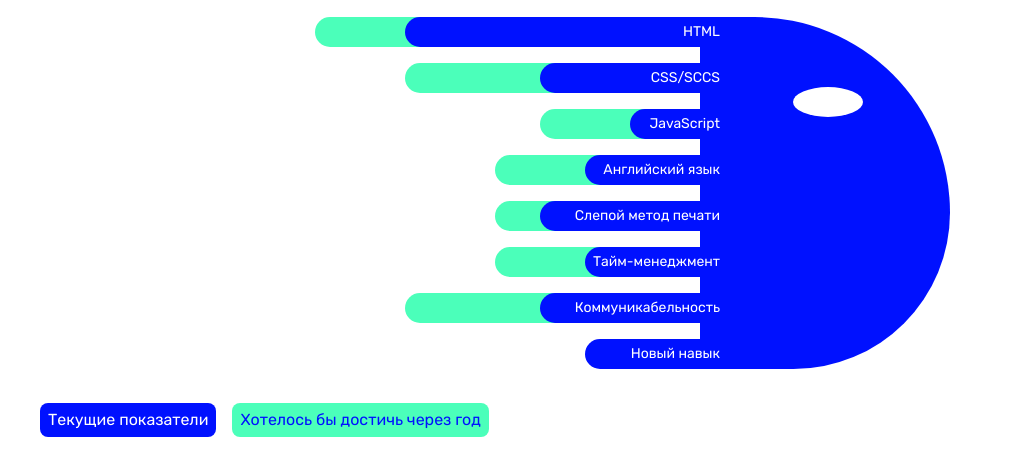
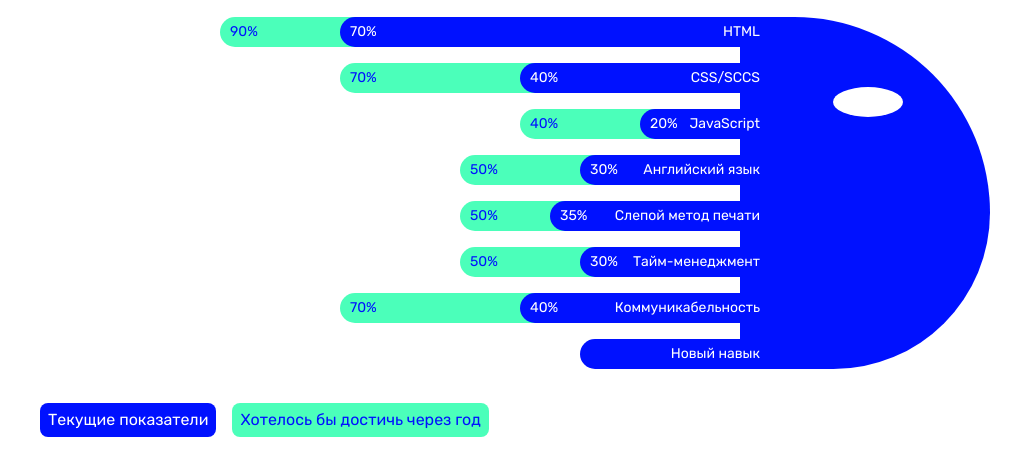
Before and after one commit to imerofeev/octopus, a plain HTML site: page index.html in a window 1280 px wide. Shown: the part 58-534 px from the top of the page, without its empty margins (0-1032 px from the left). Drawn offline with Linux system fonts and the light colour scheme.

Commit message:
fix errors

```diff
--- a/css/style.css
+++ b/css/style.css
@@ -27,7 +27,7 @@ header span {
 }
 
 .octopus {
-  width: 720px;
+  width: 1000px;
   height: 370px;
   position: relative;
   margin: 0 auto;
@@ -39,7 +39,7 @@ header span {
   background: rgb(0, 17, 255);
   border-radius: 0 250px 200px 0;
   position: absolute;
-  right: 50px;
+  right: 150px;
 }
 
 .octopus-head::after {
@@ -56,13 +56,14 @@ header span {
 
 .skills {
   position: absolute;
-  right: 280px;
-  width: 450px;
+  right: 380px;
+  width: 600px;
 }
 
 .skill {
   font-size: 14px;
   color: #ffffff;
+  -webkit-box-sizing: border-box;
   box-sizing: border-box;
   height: 30px;
   line-height: 30px;
@@ -77,6 +78,7 @@ header span {
   display: block;
   height: 30px;
   background-color: rgb(0, 17, 255);
+  -webkit-box-sizing: border-box;
   box-sizing: border-box;
   border-radius: 15px 0 0 15px;
   position: absolute;
@@ -90,6 +92,7 @@ header span {
   display: block;
   height: 30px;
   background-color: rgb(75, 255, 186);
+  -webkit-box-sizing: border-box;
   box-sizing: border-box;
   border-radius: 15px 0 0 15px;
   position: absolute;
@@ -100,58 +103,184 @@ header span {
 
 .skill-html::before {
   width: 70%;
+  content: "70%";
+  font-size: 14px;
+  color: #ffffff;
+  -webkit-box-sizing: border-box;
+  box-sizing: border-box;
+  height: 30px;
+  line-height: 30px;
+  text-align: left;
+  padding-left: 10px;
 }
 
 .skill-html::after {
   width: 90%;
+  content: "90%";
+  font-size: 14px;
+  color: rgb(0, 17, 255);
+  -webkit-box-sizing: border-box;
+  box-sizing: border-box;
+  height: 30px;
+  line-height: 30px;
+  text-align: left;
+  padding-left: 10px;
 }
 
 .skill-css::before {
   width: 40%;
+  content: "40%";
+  font-size: 14px;
+  color: #ffffff;
+  -webkit-box-sizing: border-box;
+  box-sizing: border-box;
+  height: 30px;
+  line-height: 30px;
+  text-align: left;
+  padding-left: 10px;
 }
 
 .skill-css::after {
   width: 70%;
+  content: "70%";
+  font-size: 14px;
+  color: rgb(0, 17, 255);
+  -webkit-box-sizing: border-box;
+  box-sizing: border-box;
+  height: 30px;
+  line-height: 30px;
+  text-align: left;
+  padding-left: 10px;
 }
 
 .skill-js::before {
   width: 20%;
+  content: "20%";
+  font-size: 14px;
+  color: #ffffff;
+  -webkit-box-sizing: border-box;
+  box-sizing: border-box;
+  height: 30px;
+  line-height: 30px;
+  text-align: left;
+  padding-left: 10px;
 }
 
 .skill-js::after {
   width: 40%;
+  content: "40%";
+  font-size: 14px;
+  color: rgb(0, 17, 255);
+  -webkit-box-sizing: border-box;
+  box-sizing: border-box;
+  height: 30px;
+  line-height: 30px;
+  text-align: left;
+  padding-left: 10px;
 }
 
 .skill-eng::before {
   width: 30%;
+  content: "30%";
+  font-size: 14px;
+  color: #ffffff;
+  -webkit-box-sizing: border-box;
+  box-sizing: border-box;
+  height: 30px;
+  line-height: 30px;
+  text-align: left;
+  padding-left: 10px;
 }
 
 .skill-eng::after {
   width: 50%;
+  content: "50%";
+  font-size: 14px;
+  color: rgb(0, 17, 255);
+  -webkit-box-sizing: border-box;
+  box-sizing: border-box;
+  height: 30px;
+  line-height: 30px;
+  text-align: left;
+  padding-left: 10px;
 }
 
 .skill-blind::before {
-  width: 40%;
+  width: 35%;
+  content: "35%";
+  font-size: 14px;
+  color: #ffffff;
+  -webkit-box-sizing: border-box;
+  box-sizing: border-box;
+  height: 30px;
+  line-height: 30px;
+  text-align: left;
+  padding-left: 10px;
 }
 
 .skill-blind::after {
   width: 50%;
+  content: "50%";
+  font-size: 14px;
+  color: rgb(0, 17, 255);
+  -webkit-box-sizing: border-box;
+  box-sizing: border-box;
+  height: 30px;
+  line-height: 30px;
+  text-align: left;
+  padding-left: 10px;
 }
 
 .skill-tm::before {
   width: 30%;
+  content: "30%";
+  font-size: 14px;
+  color: #ffffff;
+  -webkit-box-sizing: border-box;
+  box-sizing: border-box;
+  height: 30px;
+  line-height: 30px;
+  text-align: left;
+  padding-left: 10px;
 }
 
 .skill-tm::after {
   width: 50%;
+  content: "50%";
+  font-size: 14px;
+  color: rgb(0, 17, 255);
+  -webkit-box-sizing: border-box;
+  box-sizing: border-box;
+  height: 30px;
+  line-height: 30px;
+  text-align: left;
+  padding-left: 10px;
 }
 
 .skill-softskill::before {
   width: 40%;
+  content: "40%";
+  font-size: 14px;
+  color: #ffffff;
+  -webkit-box-sizing: border-box;
+  box-sizing: border-box;
+  height: 30px;
+  line-height: 30px;
+  text-align: left;
+  padding-left: 10px;
 }
 
 .skill-softskill::after {
   width: 70%;
+  content: "70%";
+  font-size: 14px;
+  color: rgb(0, 17, 255);
+  -webkit-box-sizing: border-box;
+  box-sizing: border-box;
+  height: 30px;
+  line-height: 30px;
+  text-align: left;
+  padding-left: 10px;
 }
 
 .skill-new::before {
```
